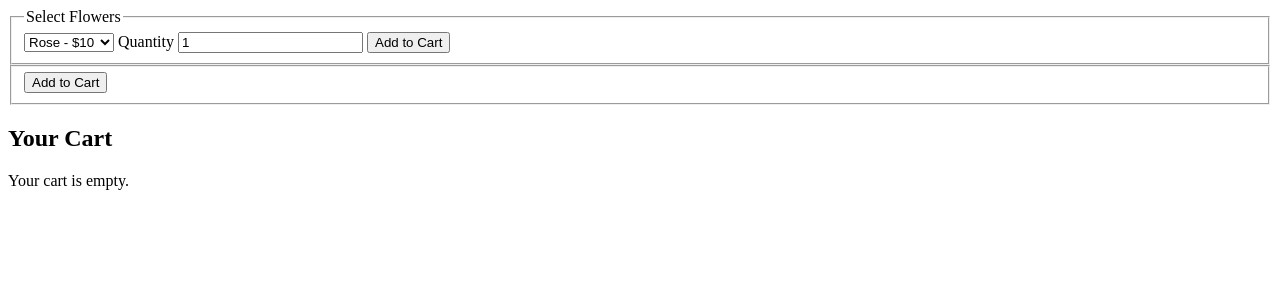
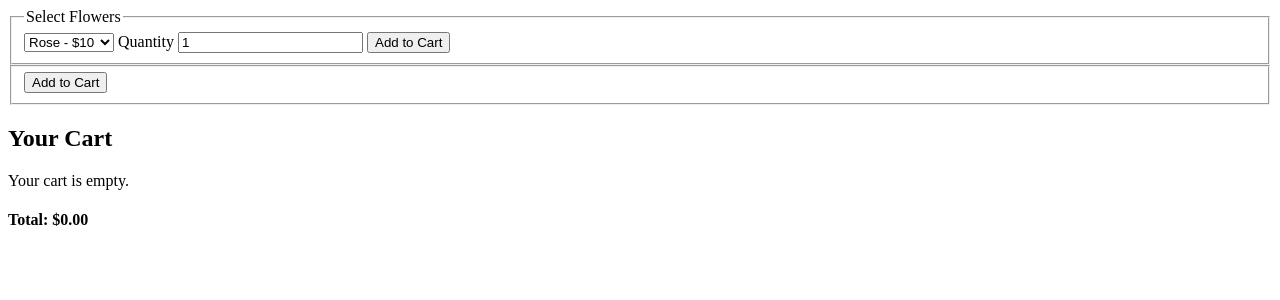
Before and after one commit to st25592-prog/2026-Year-12-Website-Project, a Flask app: page / in a window 1280 px wide. Shown: the top 300 px of the page. Run offline with Flask 3, Linux system fonts and the light colour scheme.

Commit message:
added calculating cost

```diff
--- a/CSC2_Flask_Practise/app.py
+++ b/CSC2_Flask_Practise/app.py
@@ -19,7 +19,7 @@ def add_to_cart():
         return redirect(url_for('index.html'))
 
     if flower in cart:
-        cart[flower] += quantity # add existing quantity
+        cart[flower]['quantity'] += quantity # add existing quantity
     else:
             cart[flower] = {
                  'price': flowers[flower]['price'],
@@ -31,7 +31,7 @@ def add_to_cart():
     flash(f'{quantity} {flower}(s) added to cart.')
     return redirect(url_for('index', flowers=flowers, addons=addons)) # go back to home page
 
-    return render_template('index1.html')
+    return render_template('index1.html' , flowers=flowers, addons=addons, cart=cart)
 
 def load_data():
     with open('data/flowers.json') as file:
@@ -42,13 +42,17 @@ def load_data():
 
     return flowers, addons
 
-
-
 @app.route('/')
 def index():
     flowers, addons = load_data()
     cart = session.get('cart', {})
-    return render_template('index.html', flowers=flowers, addons=addons, cart=cart)
+    total = calculate_total(cart)
+    return render_template('index.html', flowers=flowers, addons=addons, cart=cart, total=total)
+
+
+def calculate_total(cart):
+    total = sum(item['price'] * item['quantity'] for item in cart.values())
+    return total
 
 @app.route('/about')
 def about():
--- a/CSC2_Flask_Practise/templates/index.html
+++ b/CSC2_Flask_Practise/templates/index.html
@@ -50,6 +50,7 @@
 {% else %}
     <p>Your cart is empty.</p>
 {% endif %}
+<h4>Total: ${{ '%.2f' % total}}</h4>
 
 </body>
 </html>
```
